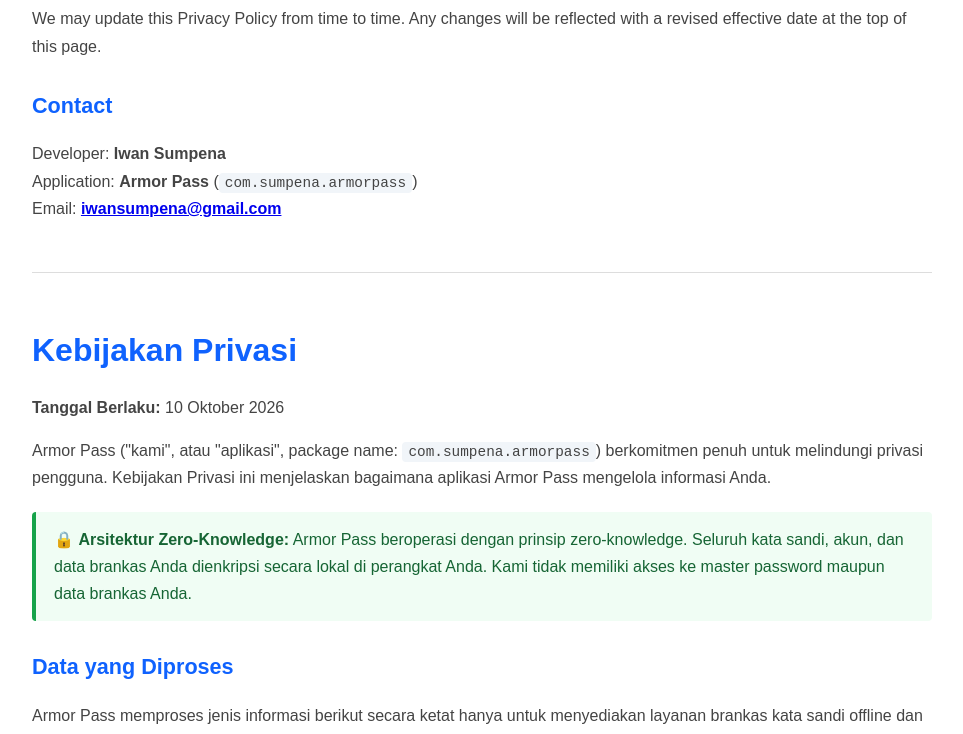
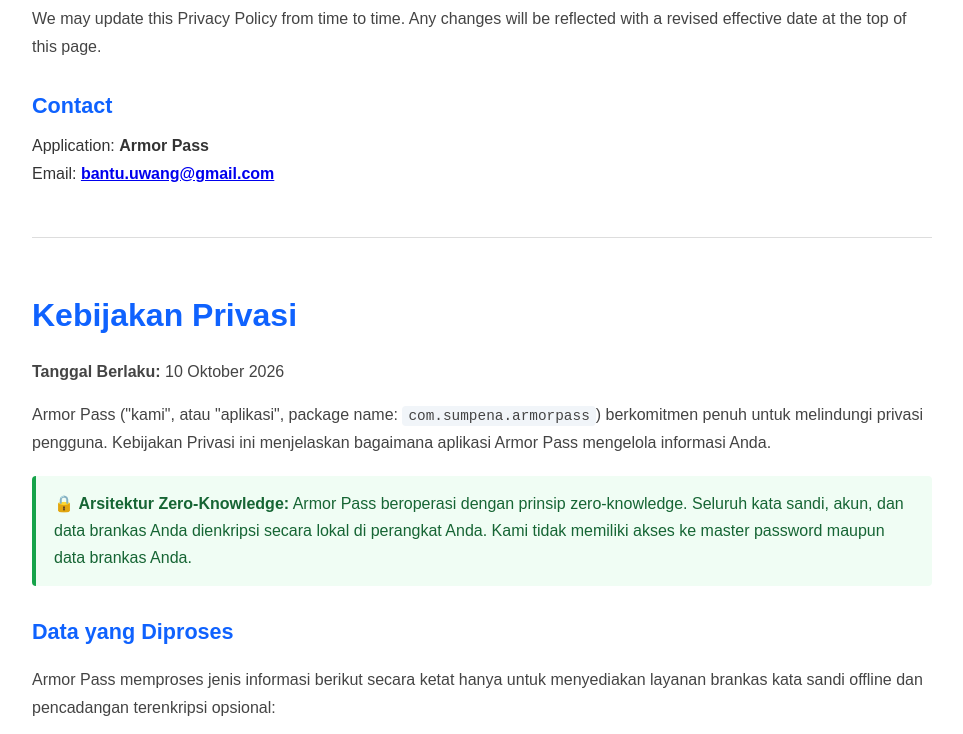
Before and after one commit to Skripsi-Gelomabang1-harus/armorpass-privacy-policy, a plain HTML site: page index.html in a window 1280 px wide. Shown: the part 2460-3194 px from the top of the page, without its empty margins (158-1121 px from the left). Drawn offline with Linux system fonts and the light colour scheme.

Commit message:
Change developer email and name in index.htmltest
Updated contact information in Privacy Policy.

```diff
--- a/index.html
+++ b/index.html
@@ -149,9 +149,8 @@
 
 <h2>Contact</h2>
 
-<p>Developer: <strong>Iwan Sumpena</strong><br>
-Application: <strong>Armor Pass</strong> (<code>com.sumpena.armorpass</code>)<br>
-Email: <strong><a href="mailto:iwansumpena@gmail.com">iwansumpena@gmail.com</a></strong></p>
+Application: <strong>Armor Pass</strong><br>
+Email: <strong><a href="mailto:bantu.uwang@gmail.com">bantu.uwang@gmail.com</a></strong></p>
 
 <hr>
 
@@ -239,9 +238,8 @@
 
 <h2>Kontak</h2>
 
-<p>Pengembang: <strong>Iwan Sumpena</strong><br>
-Aplikasi: <strong>Armor Pass</strong> (<code>com.sumpena.armorpass</code>)<br>
-Email: <strong><a href="mailto:iwansumpena@gmail.com">iwansumpena@gmail.com</a></strong></p>
+Aplikasi: <strong>Armor Pass</strong><br>
+Email: <strong><a href="mailto:bantu.uwang@gmail.com">bantu.uwang@gmail.com</a></strong></p>
 
 </body>
 </html>
```
